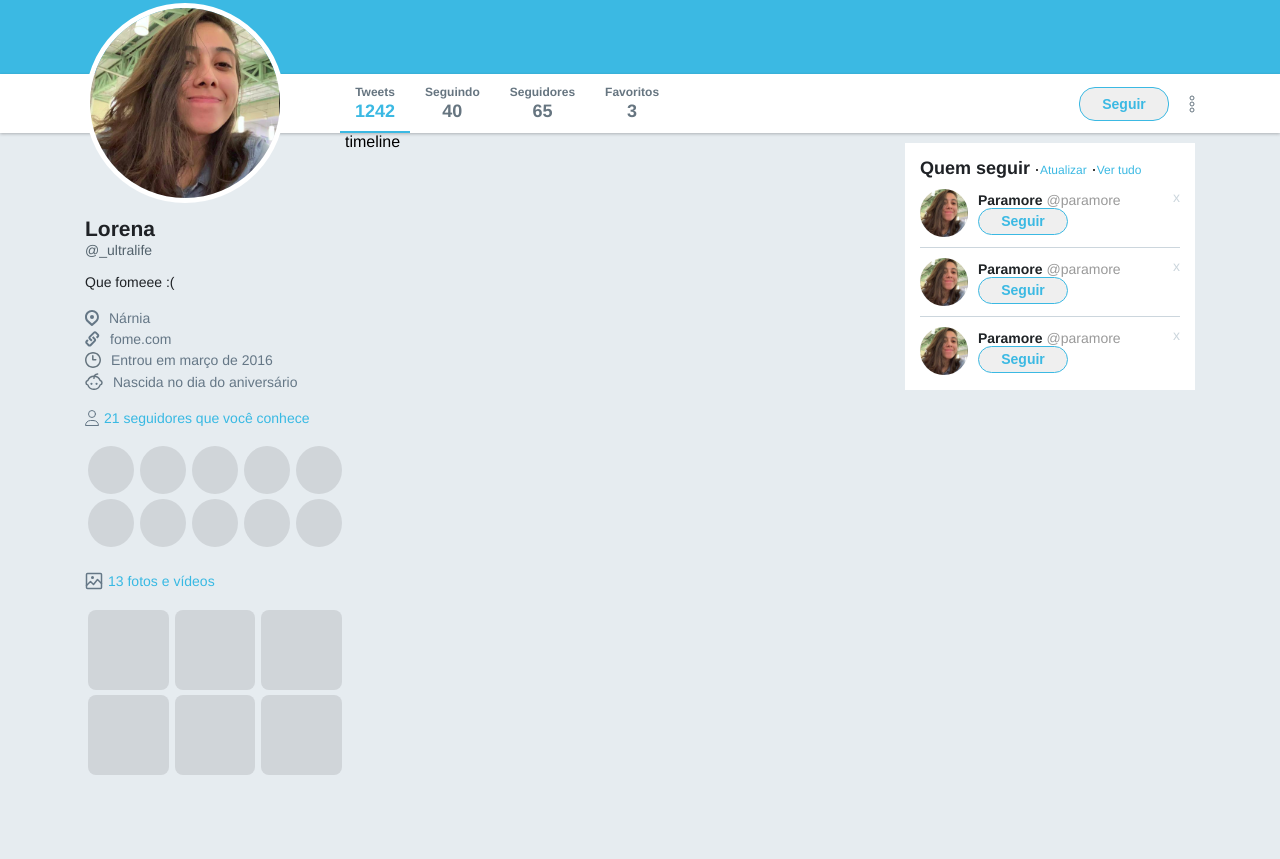
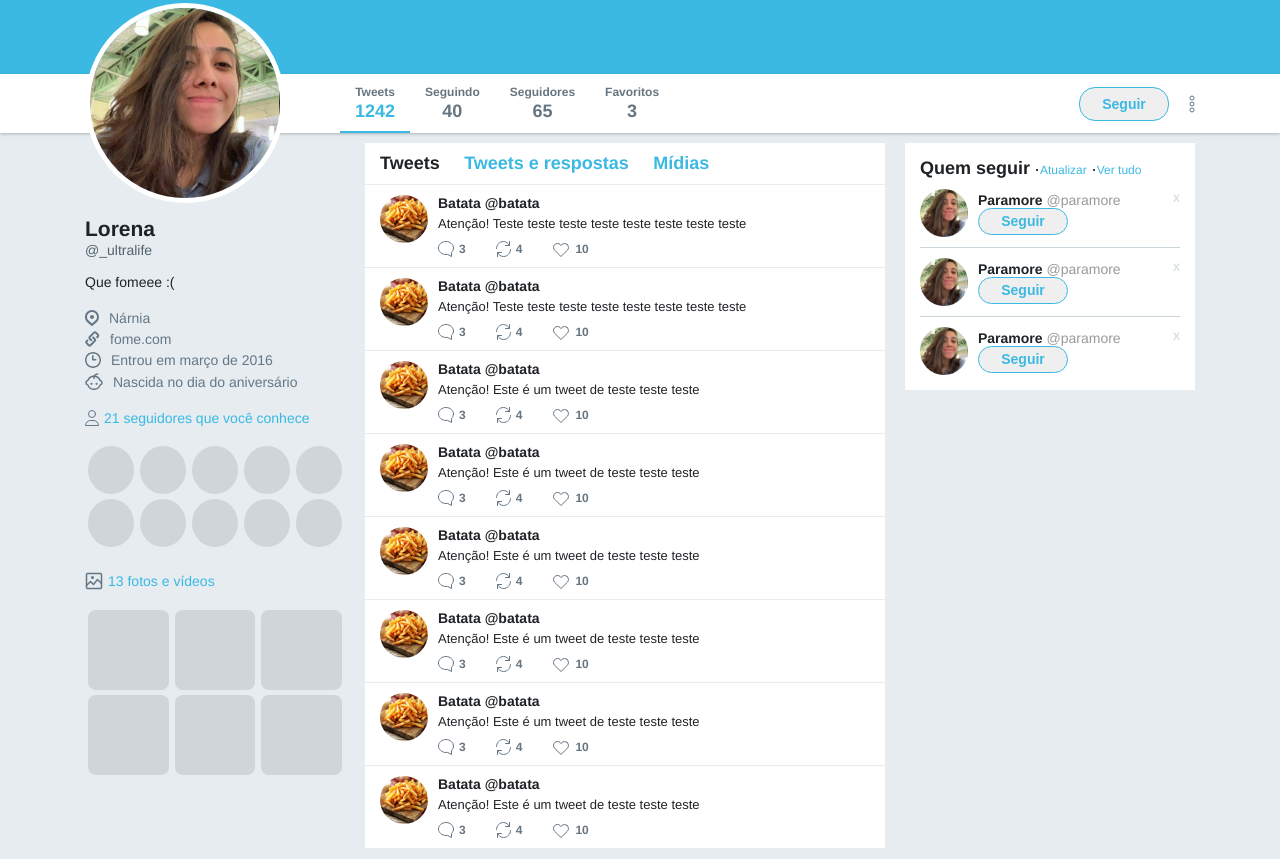
Before and after one commit to Lorenalgm/twitter, a plain HTML site: page index.html in a window 1280 px wide. Shown: the part 352-1211 px from the top of the page. Before the commit the page ends 1132 px from the top, so only its background shows below. Drawn offline with Linux system fonts and the light colour scheme.

Commit message:
Criada timeline

```diff
--- a/index.html
+++ b/index.html
@@ -97,7 +97,110 @@
 			</div>
 		</aside>
 		<section class="timeline">
-			timeline
+			<nav>
+				<a href="" class="active">Tweets</a>
+				<a href="">Tweets e respostas</a>
+				<a href="">Mídias</a>
+			</nav>
+
+			<ul class="tweets">
+				<li>
+					<img src="images/batata.jpg" alt="Avatar">
+					<div class="info">
+						<strong>Batata <span>@batata</span></strong>
+						<p>Atenção! Teste teste teste teste teste teste teste teste</p>
+						<div class="actions">
+							<a href=""><object data="images/comments.svg"  type="image/svg+xml"></object> 3</a>
+							<a href=""><object data="images/retweet.svg"  type="image/svg+xml"></object> 4</a>
+							<a href=""><object data="images/like.svg"  type="image/svg+xml"></object> 10</a>
+						</div>
+					</div>
+				</li>
+				<li>
+					<img src="images/batata.jpg" alt="Avatar">
+					<div class="info">
+						<strong>Batata <span>@batata</span></strong>
+						<p>Atenção! Teste teste teste teste teste teste teste teste</p>
+						<div class="actions">
+							<a href=""><object data="images/comments.svg"  type="image/svg+xml"></object> 3</a>
+							<a href=""><object data="images/retweet.svg"  type="image/svg+xml"></object> 4</a>
+							<a href=""><object data="images/like.svg"  type="image/svg+xml"></object> 10</a>
+						</div>
+					</div>
+				</li>
+				<li>
+					<img src="images/batata.jpg" alt="Avatar">
+					<div class="info">
+						<strong>Batata <span>@batata</span></strong>
+						<p>Atenção! Este é um tweet de teste teste teste</p>
+						<div class="actions">
+							<a href=""><object data="images/comments.svg"  type="image/svg+xml"></object> 3</a>
+							<a href=""><object data="images/retweet.svg"  type="image/svg+xml"></object> 4</a>
+							<a href=""><object data="images/like.svg"  type="image/svg+xml"></object> 10</a>
+						</div>
+					</div>
+				</li>
+				<li>
+					<img src="images/batata.jpg" alt="Avatar">
+					<div class="info">
+						<strong>Batata <span>@batata</span></strong>
+						<p>Atenção! Este é um tweet de teste teste teste</p>
+						<div class="actions">
+							<a href=""><object data="images/comments.svg"  type="image/svg+xml"></object> 3</a>
+							<a href=""><object data="images/retweet.svg"  type="image/svg+xml"></object> 4</a>
+							<a href=""><object data="images/like.svg"  type="image/svg+xml"></object> 10</a>
+						</div>
+					</div>
+				</li>
+				<li>
+					<img src="images/batata.jpg" alt="Avatar">
+					<div class="info">
+						<strong>Batata <span>@batata</span></strong>
+						<p>Atenção! Este é um tweet de teste teste teste</p>
+						<div class="actions">
+							<a href=""><object data="images/comments.svg"  type="image/svg+xml"></object> 3</a>
+							<a href=""><object data="images/retweet.svg"  type="image/svg+xml"></object> 4</a>
+							<a href=""><object data="images/like.svg"  type="image/svg+xml"></object> 10</a>
+						</div>
+					</div>
+				</li>
+				<li>
+					<img src="images/batata.jpg" alt="Avatar">
+					<div class="info">
+						<strong>Batata <span>@batata</span></strong>
+						<p>Atenção! Este é um tweet de teste teste teste</p>
+						<div class="actions">
+							<a href=""><object data="images/comments.svg"  type="image/svg+xml"></object> 3</a>
+							<a href=""><object data="images/retweet.svg"  type="image/svg+xml"></object> 4</a>
+							<a href=""><object data="images/like.svg"  type="image/svg+xml"></object> 10</a>
+						</div>
+					</div>
+				</li>
+				<li>
+					<img src="images/batata.jpg" alt="Avatar">
+					<div class="info">
+						<strong>Batata <span>@batata</span></strong>
+						<p>Atenção! Este é um tweet de teste teste teste</p>
+						<div class="actions">
+							<a href=""><object data="images/comments.svg"  type="image/svg+xml"></object> 3</a>
+							<a href=""><object data="images/retweet.svg"  type="image/svg+xml"></object> 4</a>
+							<a href=""><object data="images/like.svg"  type="image/svg+xml"></object> 10</a>
+						</div>
+					</div>
+				</li>
+				<li>
+					<img src="images/batata.jpg" alt="Avatar">
+					<div class="info">
+						<strong>Batata <span>@batata</span></strong>
+						<p>Atenção! Este é um tweet de teste teste teste</p>
+						<div class="actions">
+							<a href=""><object data="images/comments.svg"  type="image/svg+xml"></object> 3</a>
+							<a href=""><object data="images/retweet.svg"  type="image/svg+xml"></object> 4</a>
+							<a href=""><object data="images/like.svg"  type="image/svg+xml"></object> 10</a>
+						</div>
+					</div>
+				</li>
+			</ul>
 		</section>
 		<aside class="widgets">
 			<div class="widget follow">
--- a/styles.css
+++ b/styles.css
@@ -279,6 +279,92 @@ div.wrapper-content aside.profile .images ul li {
 
 div.wrapper-content .timeline {
 	flex-grow: 1;
+	background: #fff;
+	margin: 10px 20px;
+}
+
+div.wrapper-content .timeline nav {
+	border-bottom: 1px solid #e6ecf0;
+	padding: 10px 15px;
+}
+
+div.wrapper-content .timeline nav a {
+	text-decoration: none;
+	color: #3bb9e3;
+	font-size: 18px;
+	font-weight: bold;
+	margin-left: 20px;
+}
+
+div.wrapper-content .timeline nav a:first-child {
+	margin: 0;
+}
+
+div.wrapper-content .timeline nav a.active {
+	color: #1f2226;
+}
+
+div.wrapper-content .timeline ul.tweets {
+	list-style: none;
+}
+
+div.wrapper-content .timeline ul.tweets li {
+	border-bottom: 1px solid #e6ecf0;
+	padding: 10px 15px;
+	display: flex;
+}
+
+div.wrapper-content .timeline ul.tweets li img {
+	width: 48px;
+	height: 48px;
+	border-radius: 50%;
+}
+
+div.wrapper-content .timeline ul.tweets li .info {
+	margin-left: 10px;
+	display: flex;
+	flex-direction: column;
+}
+
+div.wrapper-content .timeline ul.tweets li .info strong {
+	font-size: 14px;
+	color: #1f2226;
+}
+
+div.wrapper-content .timeline ul.tweets li .info strong span {
+	font-size: 14x;
+	color: #1f2226;
+	margin-top: 5px;
+}
+
+div.wrapper-content .timeline ul.tweets li .actions {
+	display: flex;
+	margin-top: 10px;
+}
+
+div.wrapper-content .timeline ul.tweets li .actions a {
+	display: flex;
+	align-items: center;
+	text-decoration: none;
+	color: #667580;
+	font-weight: bold;
+	font-size: 12px;
+	margin-left: 30px;
+}
+
+div.wrapper-content .timeline ul.tweets li .actions a:first-child {
+	margin-left: 0;
+}
+
+div.wrapper-content .timeline ul.tweets li .actions a object {
+	margin-right: 5px;
+}
+
+
+div.wrapper-content .timeline ul.tweets li .info p {
+	font-size: 13px;
+	color: #1f2226;
+	margin-top: 5px;
 }
 
 div.wrapper-content aside.widgets {
```
Also changed, not shown: images/batata.jpg (added).
